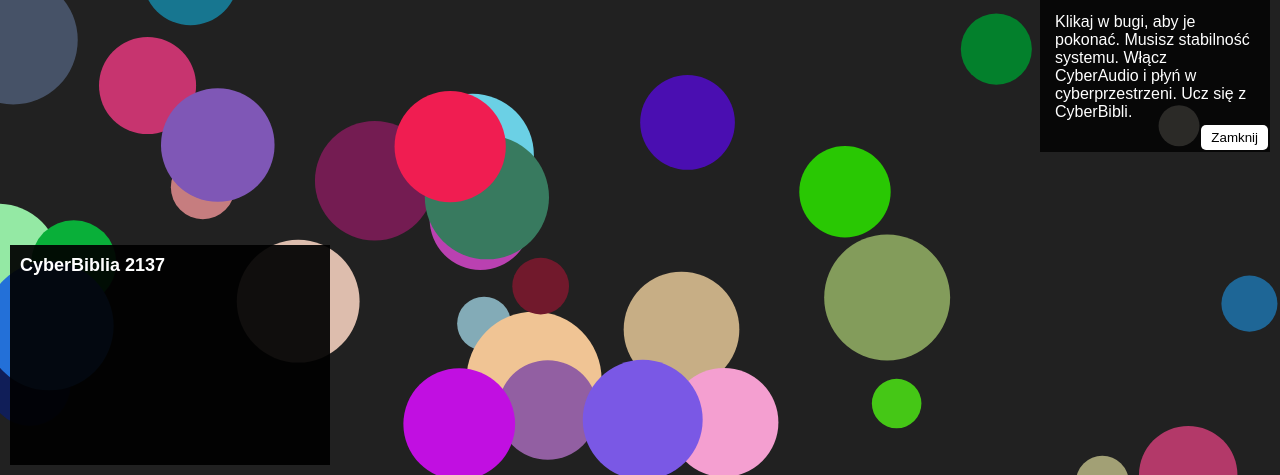
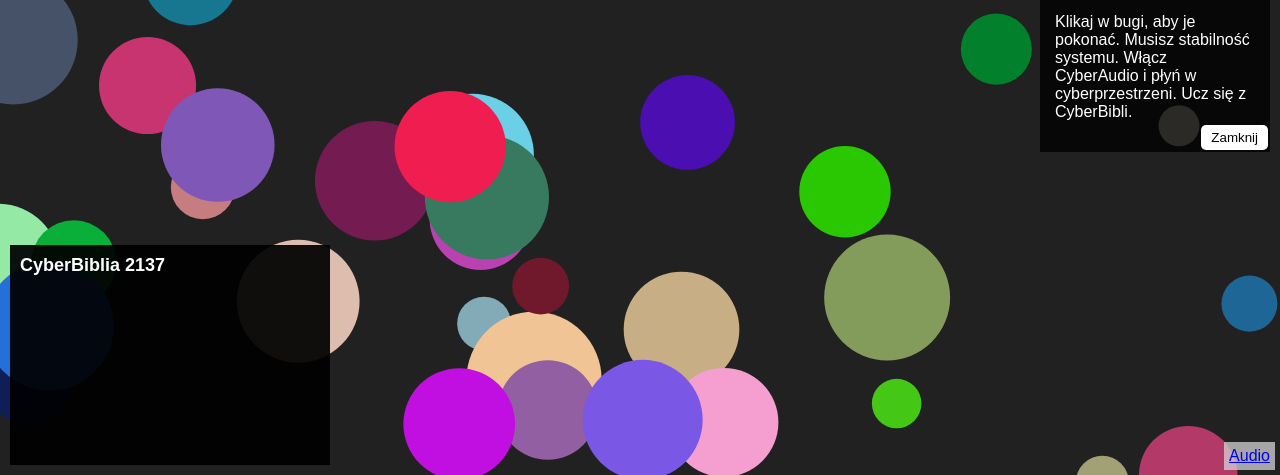
Before and after one commit to BKopysc/Cyberbug_2137, a website: page index.html in a window 1280 px wide. Shown: the part 325-800 px from the top of the page. Drawn offline with Linux system fonts and the light colour scheme.

Commit message:
added audio info

```diff
--- a/index.html
+++ b/index.html
@@ -136,6 +136,14 @@
         margin-bottom: 20px;
       }
 
+      .ref-link {
+        position: absolute;
+        bottom: 5px;
+        right: 5px;
+        background: rgba(212, 212, 212, 0.74);
+        padding: 5px 5px;
+      }
+
       /* #play-button:hover {
         background-color: #2980b9;
       } */
@@ -190,6 +198,10 @@
         <button id="play-button" class="player-button">▶️</button>
         <button id="next-button" class="player-button">⏭</button>
       </div>
+    </div>
+
+    <div class="ref-link">
+      <a href="https://www.soundhelix.com">Audio</a>
     </div>
 
     <audio id="clap-sound" src="clap.wav"></audio>
```
